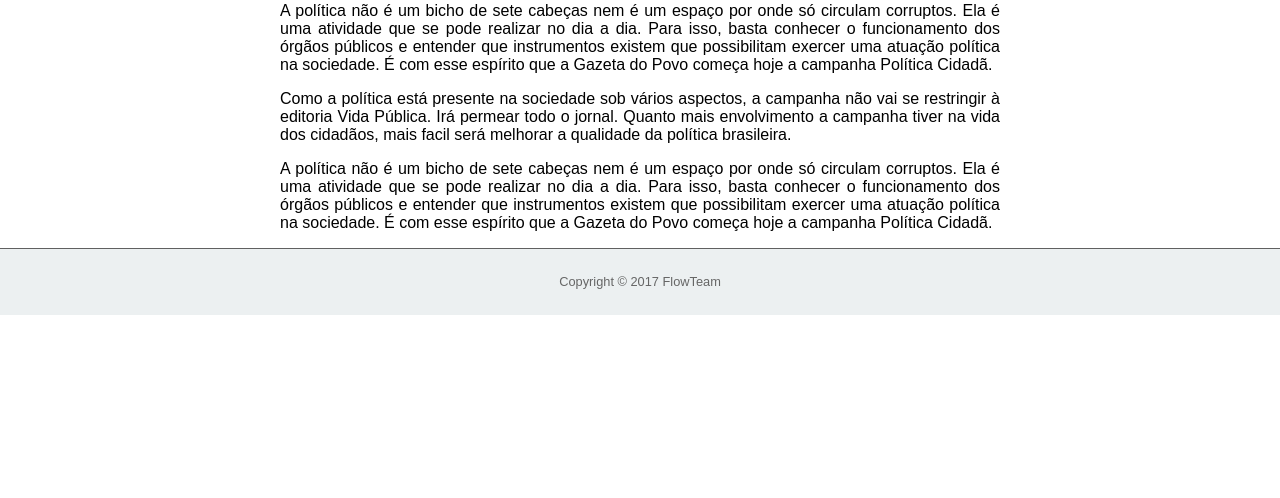
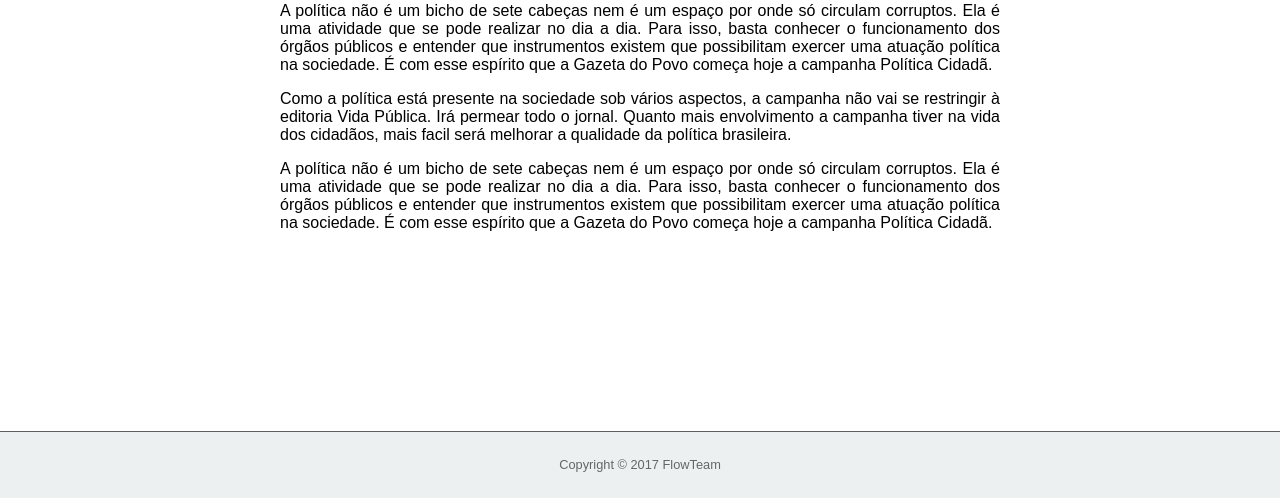
Before and after one commit to arthurfalcao/wikilitica, a PHP site: page / in a window 1280 px wide. Shown: the part 302-800 px from the top of the page. Run offline with PHP 8.4, Linux system fonts and the light colour scheme.

Commit message:
Fixado Footer no rodapé da página

```diff
--- a/cadastro.html
+++ b/cadastro.html
@@ -34,7 +34,7 @@
 			<br><br>
 		</form>
 	</div>
-	<footer id="rodape">
+	<footer class="footer" id="rodape">
 		<p> Copyright &copy 2017 FlowTeam</p>
 	</footer>
 </body>
--- a/static/css/estilo.css
+++ b/static/css/estilo.css
@@ -149,18 +149,15 @@ li.dropdown {
     text-align: justify;
 }
 /* Copyright */
-
-footer#rodape{
+.footer {
     clear: both;
     border-top: 1px solid #606060;
-
     background: #ecf0f1;
     color: #666;
     text-align: center;
     padding: 1em;
     font-size: 80%;
+    position:absolute;
+    bottom:0;
+    width:100%;
 }
-
-footer#rodape p{
-    text-align: center;
-}
```
